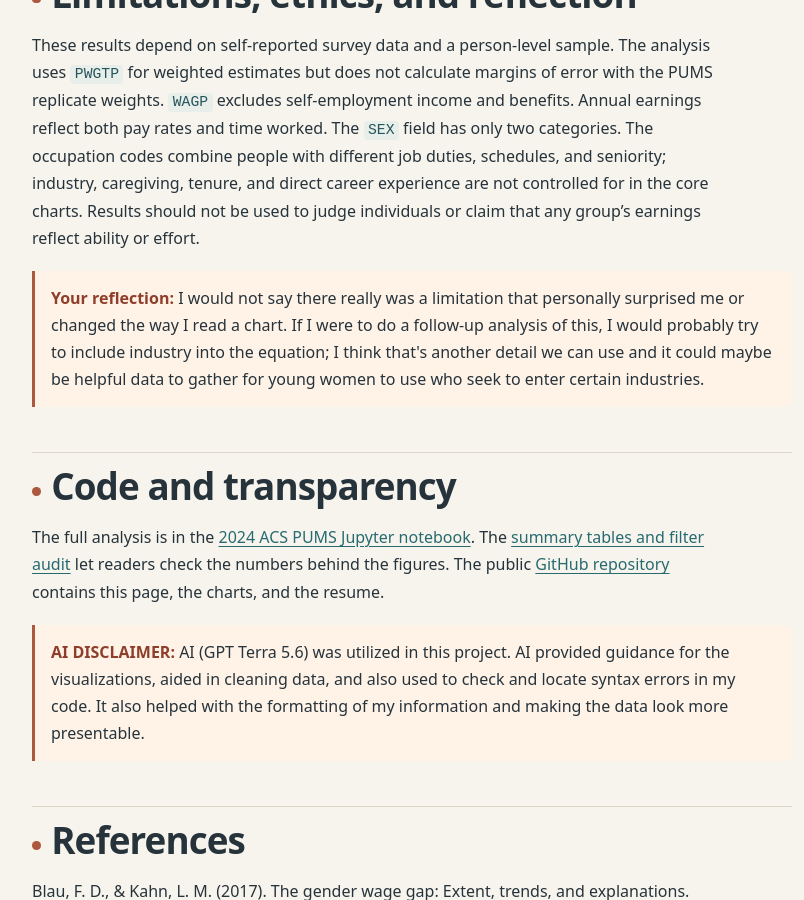
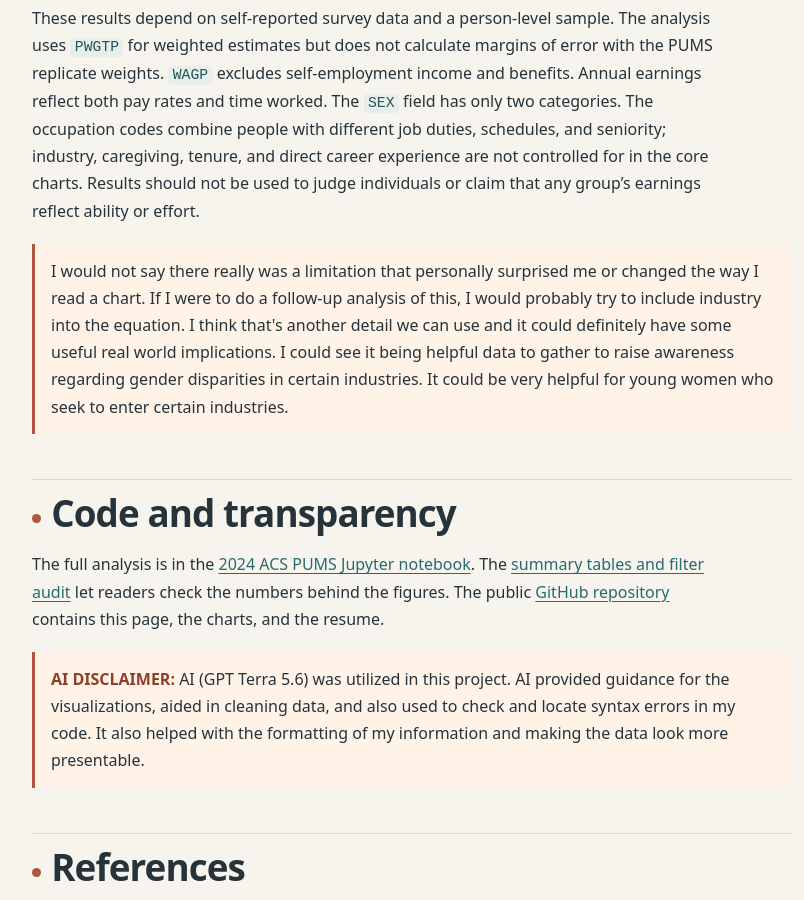
Before and after one commit to nreddi2/data-science-portfolio, a Jekyll site: the page built from wage-income-north-carolina.md, in a window 1280 px wide and 900 px high, scrolled down 9093 px. Shown: the whole window, without its empty margins (228-1032 px from the left). Built offline with Jekyll 4.4.1, drawn with Linux system fonts in a browser that asks for light colours; some of the changed text lies outside the part shown.

Commit message:
Update wage-income-north-carolina.md

```diff
--- a/wage-income-north-carolina.md
+++ b/wage-income-north-carolina.md
@@ -96,7 +96,7 @@ The corrected notebook produced four charts with titles, units, readable labels,
 | Bachelor’s degree | $81,220.00 | $56,854.00 | 5,551 | 5,946 |
 | Graduate or professional degree | $106,601.25 | $71,067.50 | 3,309 | 4,325 |
 
-<div class="draft-prompt"><strong>Your writing:</strong> In all four education groups, the men's weighted median is found to be higher than the women's. At a high school level, the men's median was $42,640.50 and the women's was $30,457.50. This gap increases the higher you go in education, jumping up to $81,220.00 for men and $56,854.00 for women at a bachelor's degree and a $106,601.25 for men and $71,067.50 for women at a graduate/professional degree. It was interesting to find that the gap would increase as the education levels went higher; I honestly expected it to be more even at a higher level.</div>
+<div class="draft-prompt"><strong></strong> In all four education groups, the men's weighted median is found to be higher than the women's. At a high school level, the men's median was $42,640.50 and the women's was $30,457.50. This gap increases the higher you go in education, jumping up to $81,220.00 for men and $56,854.00 for women at a bachelor's degree and a $106,601.25 for men and $71,067.50 for women at a graduate/professional degree. It was interesting to find that the gap would increase as the education levels went higher; I honestly expected it to be more even at a higher level.</div>
 
 ### Figure 3 · Age groups
 
@@ -132,7 +132,7 @@ The occupation chart shows six common occupations that have at least 100 unweigh
 | First-line retail sales supervisors | $60,915.00 | $40,610.00 | 431 | 333 |
 | Customer service representatives | $47,107.60 | $37,056.63 | 250 | 503 |
 
-<div class="draft-prompt"><strong>Your writing:</strong> The selected occupation codes show very different-sized differences. Elementary/middle school teachers: $51,777.75 men versus $49,442.68 women; 133 men's and 898 women's records; 4.5% gap. Driver/sales workers and truck drivers: $52,793.00 men versus $25,381.25 women; 793 men's and 106 women's records; 51.9% gap. It should be noted that a difference within an occupation code does not necessarily a comparison of identical jobs, schedules, or responsibilities. The chart doesn't show that two people in identical roles receive different pay.</div>
+<div class="draft-prompt"><strong></strong> The selected occupation codes show very different-sized differences. Elementary/middle school teachers: $51,777.75 men versus $49,442.68 women; 133 men's and 898 women's records; 4.5% gap. Driver/sales workers and truck drivers: $52,793.00 men versus $25,381.25 women; 793 men's and 106 women's records; 51.9% gap. It should be noted that a difference within an occupation code does not necessarily a comparison of identical jobs, schedules, or responsibilities. The chart doesn't show that two people in identical roles receive different pay.</div>
 
 ## Work-time sensitivity check
 
@@ -150,7 +150,7 @@ In this restricted group, the weighted medians are $65,991.25 for men (17,382 re
 
 These results depend on self-reported survey data and a person-level sample. The analysis uses `PWGTP` for weighted estimates but does not calculate margins of error with the PUMS replicate weights. `WAGP` excludes self-employment income and benefits. Annual earnings reflect both pay rates and time worked. The `SEX` field has only two categories. The occupation codes combine people with different job duties, schedules, and seniority; industry, caregiving, tenure, and direct career experience are not controlled for in the core charts. Results should not be used to judge individuals or claim that any group’s earnings reflect ability or effort.
 
-<div class="draft-prompt"><strong>Your reflection:</strong> I would not say there really was a limitation that personally surprised me or changed the way I read a chart. If I were to do a follow-up analysis of this, I would probably try to include industry into the equation; I think that's another detail we can use and it could maybe be helpful data to gather for young women to use who seek to enter certain industries. </div>
+<div class="draft-prompt"><strong></strong> I would not say there really was a limitation that personally surprised me or changed the way I read a chart. If I were to do a follow-up analysis of this, I would probably try to include industry into the equation. I think that's another detail we can use and it could definitely have some useful real world implications. I could see it being helpful data to gather to raise awareness regarding gender disparities in certain industries. It could be very helpful for young women who seek to enter certain industries. </div>
 
 ## Code and transparency
 
```
